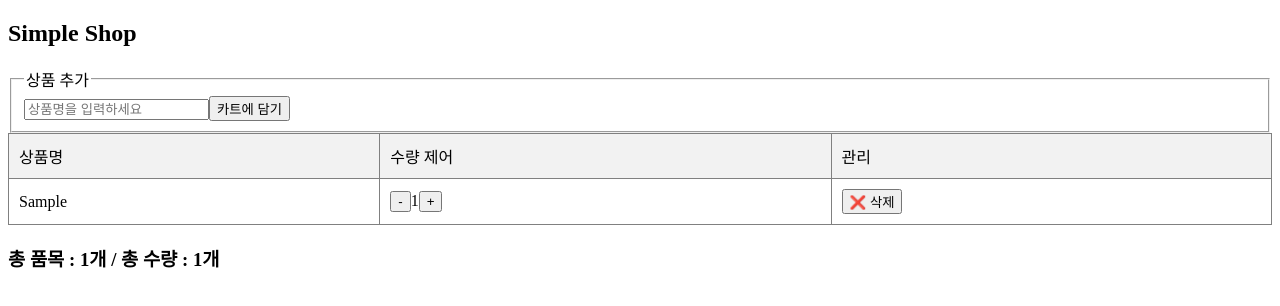
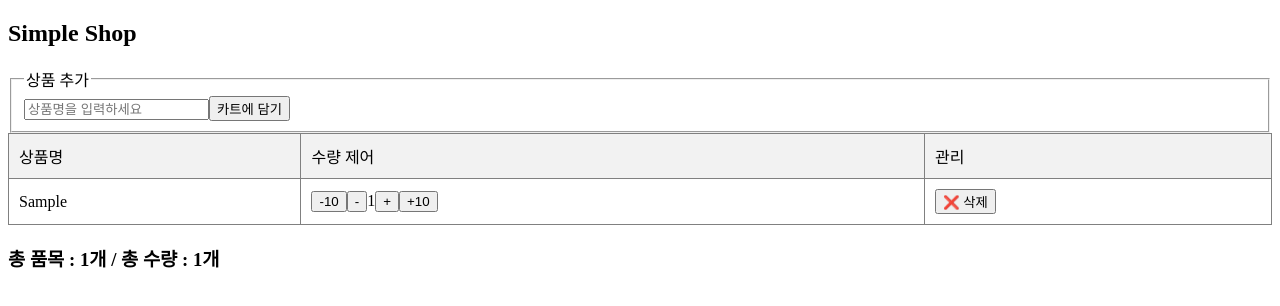
Before and after one commit to hiSon555/react-02-cart, a React (Vite) app: page / in a window 1280 px wide. Both pictures are taken after typing "Sample" into the empty fields and a click on the button "카트에 담기". Shown: the top 306 px of the page. Built offline with nearby package versions, Linux system fonts and the light colour scheme.

Commit message:
리팩토링 완료

```diff
--- a/src/App.jsx
+++ b/src/App.jsx
@@ -11,34 +11,39 @@
         }
         setCart([...cart, {pName: name, quantity: 1}]);
         setName("")
-    }
+    };
 
     const handleChange = (e) => {
         setName(e.target.value);
-    }
+    };
 
     // 1. 마이너스 button은 클릭하면 onClick에게 제공한 함수가 실행되게 됨
     // 2. 그 함수를 봤더니 () => { handleMinusButton() }, handleMinusButton을 실행
     // 3. 그 때 handleMinusButton에게 지금 순회된 요소가 item에 들어가게 되고, index가 들어가게 됨
-    const handleMinusButton = (item, index) => {
-        if (item.quantity <= 1) {
-            return;
+
+    const handleUpdateQuantity = (index, number) => {
+        // 기능을 합쳐서 핸들러를 만드는데,
+        // '1을 더하고', '1을 빼고' 하는 기능이 아니라 , "수량을 변경하는 함수"로 만듦
+        // 얼마를 바꾸느냐는 이 함수를 실행하는 곳에서 결정(매개변수로 전달)
+        // if (cart[index].quantity <= 1) {
+        //     return;
+        // }
+        const newCart = [...cart];
+        // newCart[index].quantity += 1;
+        const nextQuantity = newCart[index].quantity + number;
+        // 그렇게 -3 해달라는 명령을 처리했을 때, nextQuantity 가 마이너스 값이면 안 됨
+        // 이 조건은 nextQuantity 계산을 한 뒤에 if 처리를 해줘야 함
+        if (nextQuantity < 1) {
+            return; // nextQuantity를 구하긴 했지만, 업데이트를 안 하고 종료
         }
-        const newCart = [...cart];
-        newCart[index].quantity -= 1;
+        newCart[index].quantity = nextQuantity;
         setCart(newCart);
-    }
-
-    const handlePlusButton = (index) => {
-        const newCart = [...cart];
-        newCart[index].quantity += 1;
-        setCart(newCart);
-    }
+    };
 
     const handleDeleteButton = (index) => {
         const result = cart.filter((v, i) => i !== index);
         setCart(result);
-    }
+    };
     // totalQuantity라는 일반 변수는 값을 저장할 때, 'state' 를 이용하고 있는 중임
     // react는 state의 값이 변하는지를 감시하고 있기에
     // 값이 변하여 재계산을 하는 'react에서의 리렌더링 => 재계산을 하여 브라우저에 코드를 제공하는 일'이라는 과정에 포함됨
@@ -76,15 +81,11 @@
                 {cart.map((item, index) => <tr key={index}>
                     <td>{item.pName}</td>
                     <td>
-                        <button onClick={() => {
-                            handleMinusButton(item, index)
-                        }}>-
-                        </button>
+                        <button onClick={() => {handleUpdateQuantity(index, -10)}}>-10</button>
+                        <button onClick={() => {handleUpdateQuantity(index, -1)}}>-</button>
                         {item.quantity}
-                        <button onClick={() => {
-                            handlePlusButton(index);
-                        }}>+
-                        </button>
+                        <button onClick={() => {handleUpdateQuantity(index, +1);}}>+</button>
+                        <button onClick={() => {handleUpdateQuantity(index, +10);}}>+10</button>
                     </td>
                     <td>
                         <button onClick={() => handleDeleteButton(index)}>❌ 삭제</button>
```
